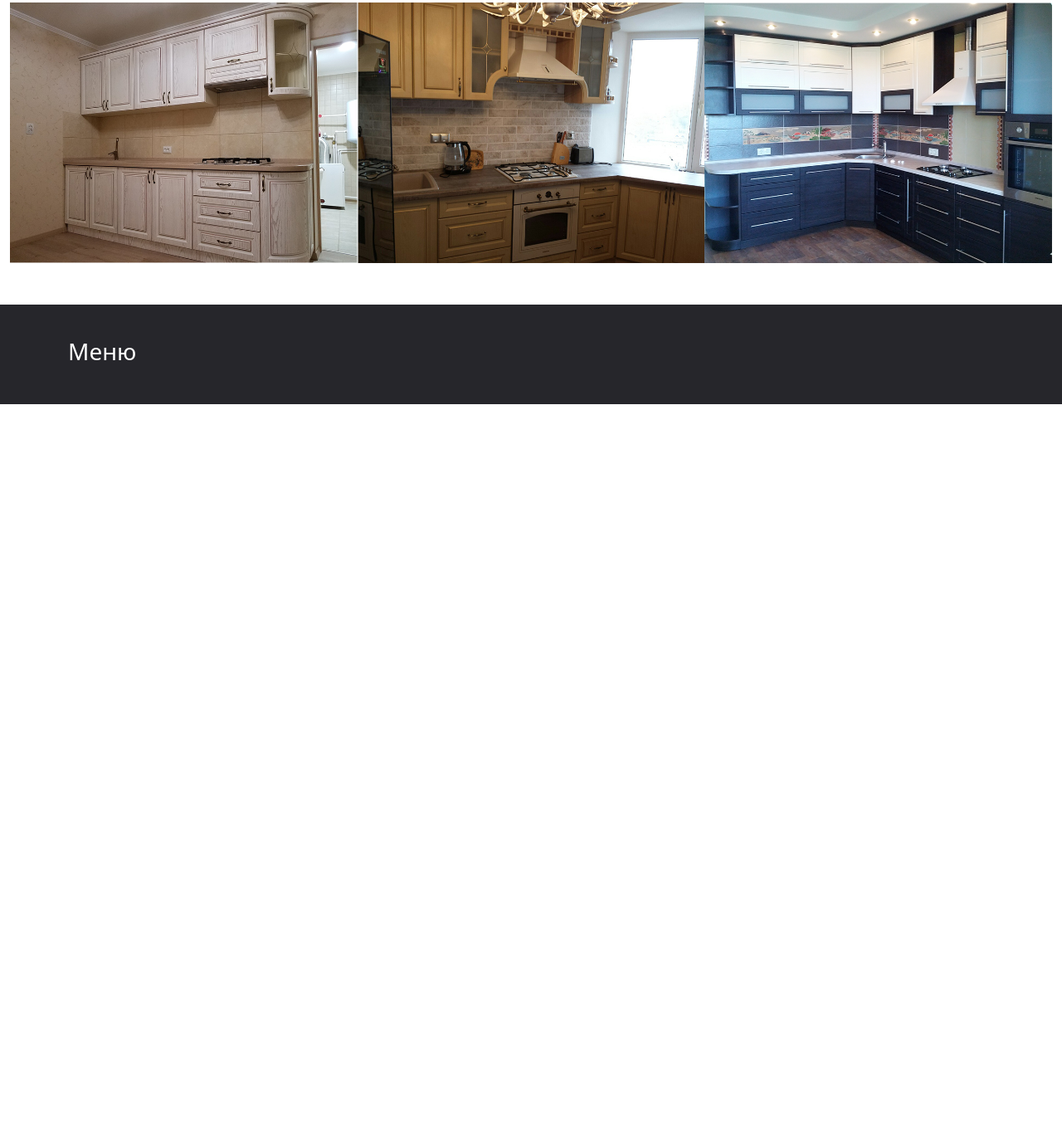
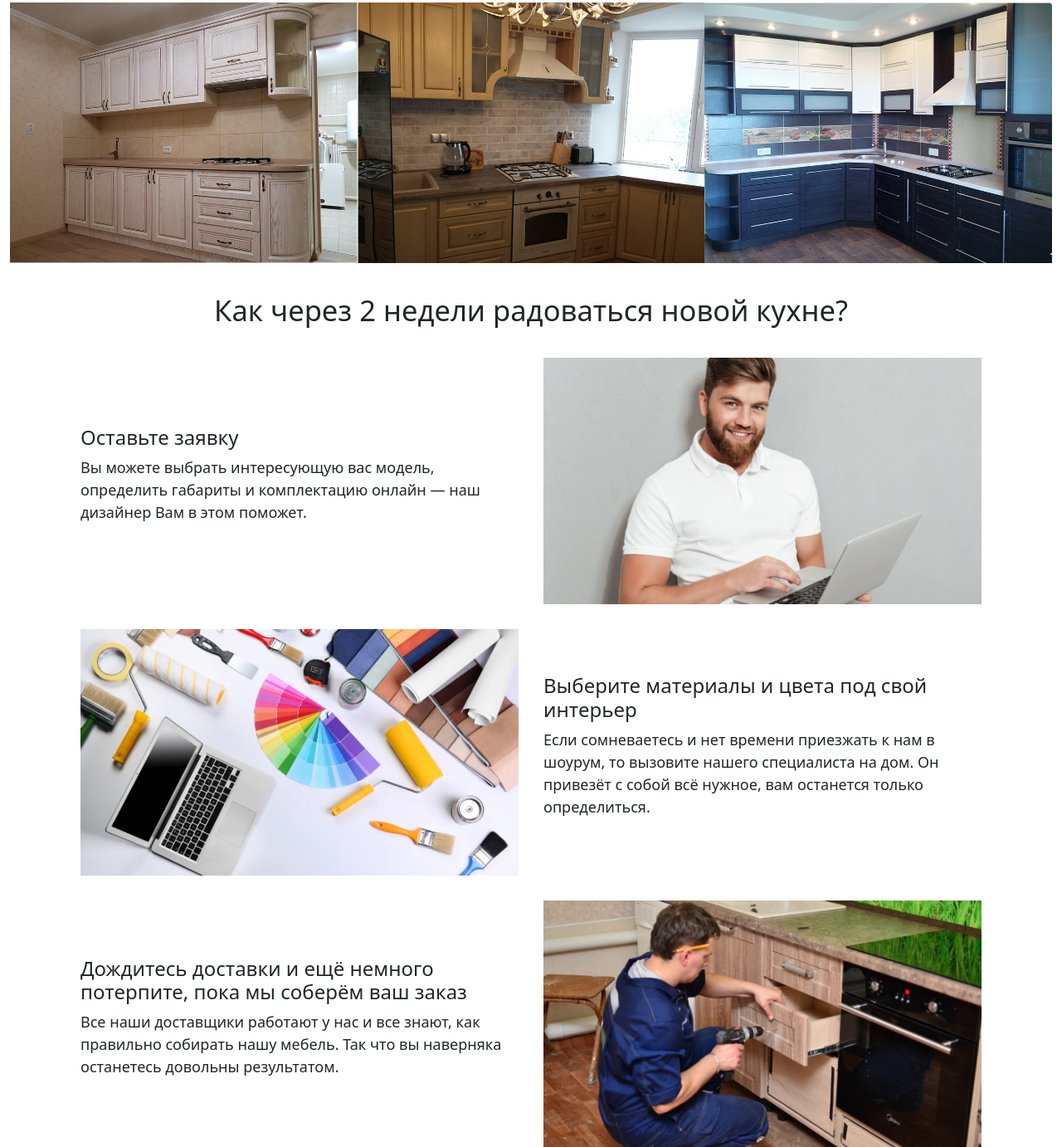
Before and after one commit to Alexandr-77/Komfort, a plain HTML site: page index.html in a window 1280 px wide. Shown: the part 1371-2753 px from the top of the page at 83% size. Before the commit the page ends 1858 px from the top, so only its background shows below. Drawn offline with nearby package versions, Linux system fonts and the light colour scheme.

Commit message:
добавлены блоки prima

```diff
--- a/css/style.css
+++ b/css/style.css
@@ -46,13 +46,13 @@ h1 {
    transition: all 1s;
 }
 .main-card-img img:hover{
-   transform: scale(2.3);
+   transform: scale(1.3);
 }
 
 
 .main-card-2 {
    display: flex;
-   margin: 10px 0 50px;
+   margin: 10px 0 0px;
 }
 .main-card-2-img {
    max-width: 600px;
@@ -73,10 +73,39 @@ h1 {
 }
 .kuhni-text p {
    font-size: 18px;
+   text-align: left;
 }
 
 
+.prima h2 {
+   text-align: center;
+   /* font-size: 36px; */
+   line-height: 40px;
+   margin: 37px 0 37px;
+   font-size: calc(23px + .9vw);
+}
+.prima-block-colum {
+   display: flex;
+   max-width: 1200px;
+   margin: 0 auto 30px;
+}
 
+.prima-block-colum-text {
+   width: 50%;
+   align-self: center;
+   font-size: 18px;
+   padding: 0 15px;
+}
+.prima-block-colum-text h3 {
+   font-size: 24px;
+}
+.prima-block-colum-img {
+   width: 50%;
+   padding: 0 15px;
+}
+.prima-block-colum-img img {
+   width: 100%;
+}
 
 
 /* слайдер */
@@ -98,3 +127,42 @@ h1 {
    padding: 40px 15px 30px;
    color: #fff;
 }
+
+@media (max-width: 768px) {
+   .top {
+      margin: 0 auto 28px;
+   }
+   .main {
+      margin-bottom: 0px;
+  }
+   .kuhni-text {
+      padding: 0;
+   }
+   .main-card-2 {
+      flex-direction: column;
+   }
+   .main-card-2-img {
+   max-width: 600px;
+   margin: 0 auto 15px;
+   }
+   .prima-block-colum {
+      flex-direction: column;
+   }
+   .revers-mob {
+      flex-direction: column-reverse;
+   }
+   .prima-block-colum-text {
+      width: 100%;
+      padding: 0;
+   }
+   .prima-block-colum-img {
+      width: 100%;
+      padding: 0;
+   }
+}
+
+@media (max-width: 576px) {
+   .kuhni-text p {
+      font-size: 16px;
+  }
+}
--- a/index.html
+++ b/index.html
@@ -109,6 +109,44 @@
    </div>
 
 
+   <div class="prima">
+      <div class="container">
+         <h2>Как через 2 недели радоваться новой кухне?</h2>
+         <div class="prima-block">
+            <div class="prima-block-colum">
+               <div class="prima-block-colum-text">
+                  <h3>Оставьте заявку</h3>
+                  <p>Вы можете выбрать интересующую вас модель, определить габариты и комплектацию онлайн — наш дизайнер Вам в этом поможет.</p>
+               </div>
+               <div class="prima-block-colum-img">
+                  <img src="./img/glav/prima-1.webp" alt="">
+               </div>
+            </div>
+
+            <div class="prima-block-colum revers-mob">
+               <div class="prima-block-colum-img">
+                  <img src="./img/glav/prima-2.webp" alt="">
+               </div>
+               <div class="prima-block-colum-text">
+                  <h3>Выберите материалы и цвета под свой интерьер</h3>
+                  <p>Если сомневаетесь и нет времени приезжать к нам в шоурум, то вызовите нашего специалиста на дом. Он привезёт с собой всё нужное, вам останется только определиться.</p>
+               </div>
+            </div>
+
+            <div class="prima-block-colum">
+               <div class="prima-block-colum-text">
+                  <h3>Дождитесь доставки и ещё немного потерпите, пока мы соберём ваш заказ</h3>
+                  <p>Все наши доставщики работают у нас и все знают, как правильно собирать нашу мебель. Так что вы наверняка останетесь довольны результатом.</p>
+               </div>
+               <div class="prima-block-colum-img">
+                  <img src="./img/glav/prima-3.webp" alt="">
+               </div>
+            </div>
+
+         </div>
+      </div>
+   </div>
+
    <footer class="footer">
       <div class="container">
          <div class="footer-block">
```
Also changed, not shown: img/glav/prima-1.webp (added), img/glav/prima-2.webp (added), img/glav/prima-3.webp (added).
